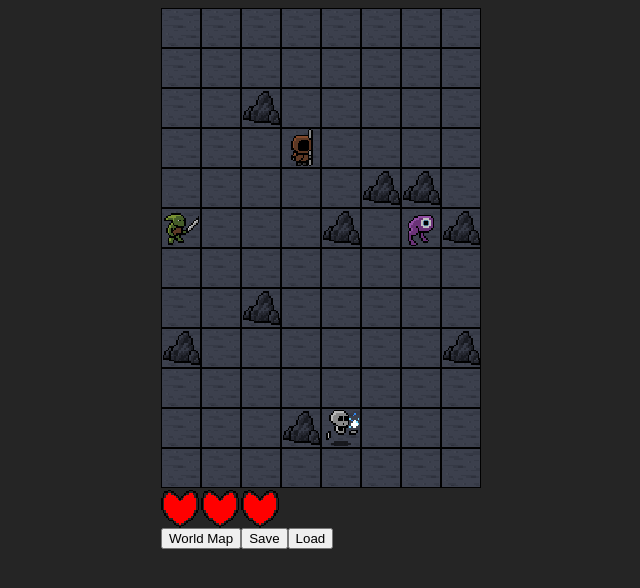
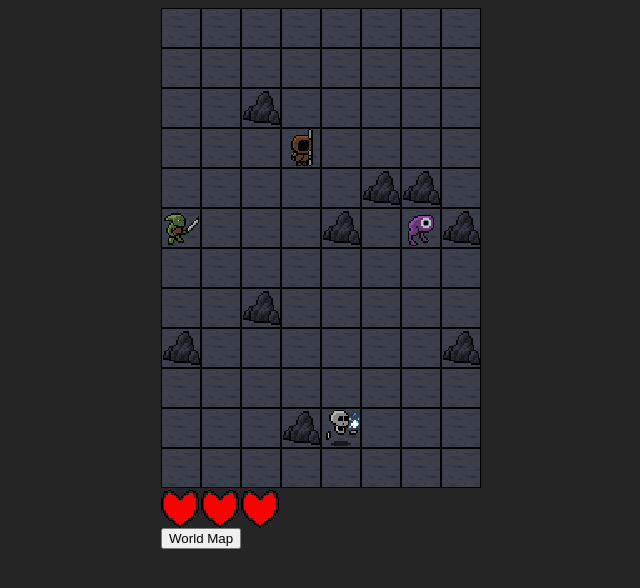
Before and after one commit to klope3/react-turn-based-game, a React (Vite) app: page / in a window 1280 px wide. Shown: the top 588 px of the page, without its empty margins (319-959 px from the left). Built offline with nearby package versions, Linux system fonts and the light colour scheme.

Commit message:
Remove save/load buttons

```diff
--- a/src/App.tsx
+++ b/src/App.tsx
@@ -6,8 +6,7 @@ import { useDispatch, useSelector } from "react-redux/es/exports";
 import { GameState } from "./types/gameStateTypes";
 import { HealthDisplay } from "./components/UI/HealthDisplay";
 import { WorldMap } from "./components/UI/WorldMap";
-import { loadSaveGame, toggleWorldMap } from "./redux/gameActions";
-import { saveGame } from "./data/saveLoad";
+import { toggleWorldMap } from "./redux/gameActions";
 
 function App() {
   const style = {
@@ -40,20 +39,6 @@ function App() {
           World Map
         </button>
         {showWorldMap && <WorldMap />}
-        <button
-          onClick={() => {
-            saveGame();
-          }}
-        >
-          Save
-        </button>
-        <button
-          onClick={() => {
-            dispatch(loadSaveGame());
-          }}
-        >
-          Load
-        </button>
       </div>
     </>
   );
```
